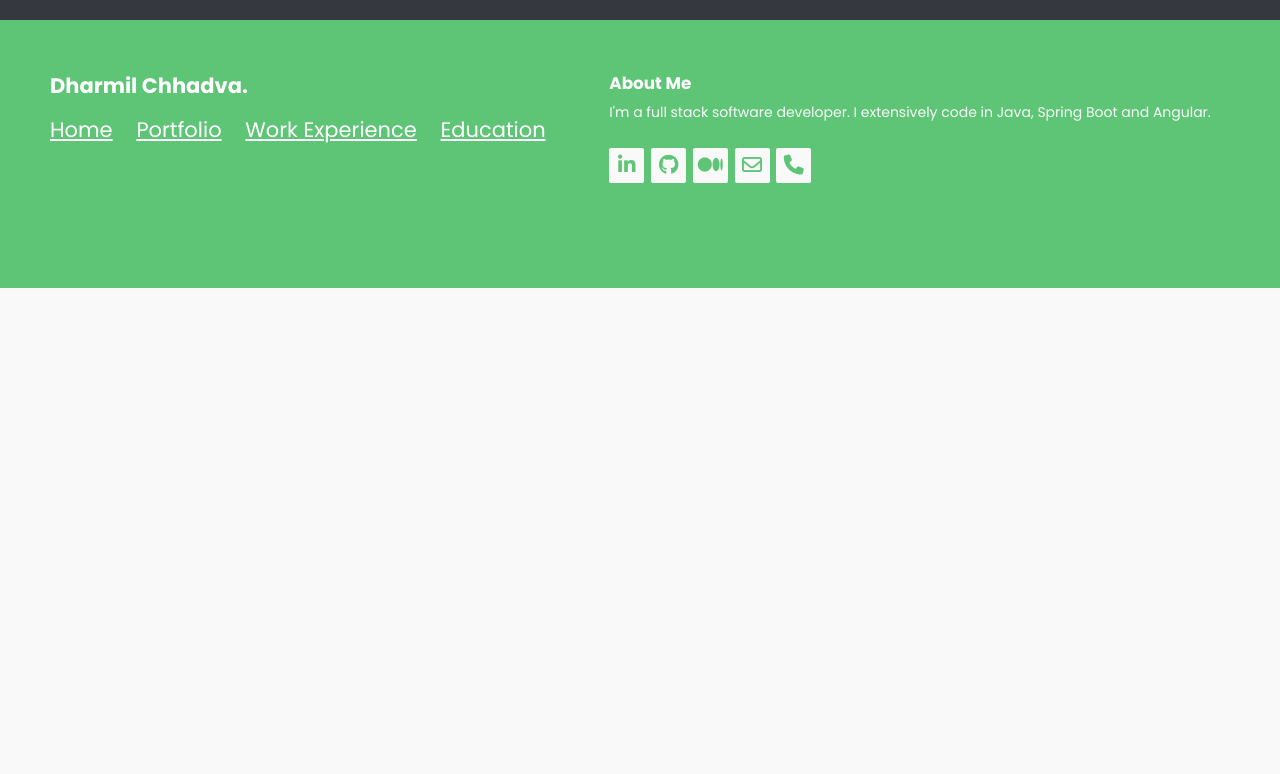
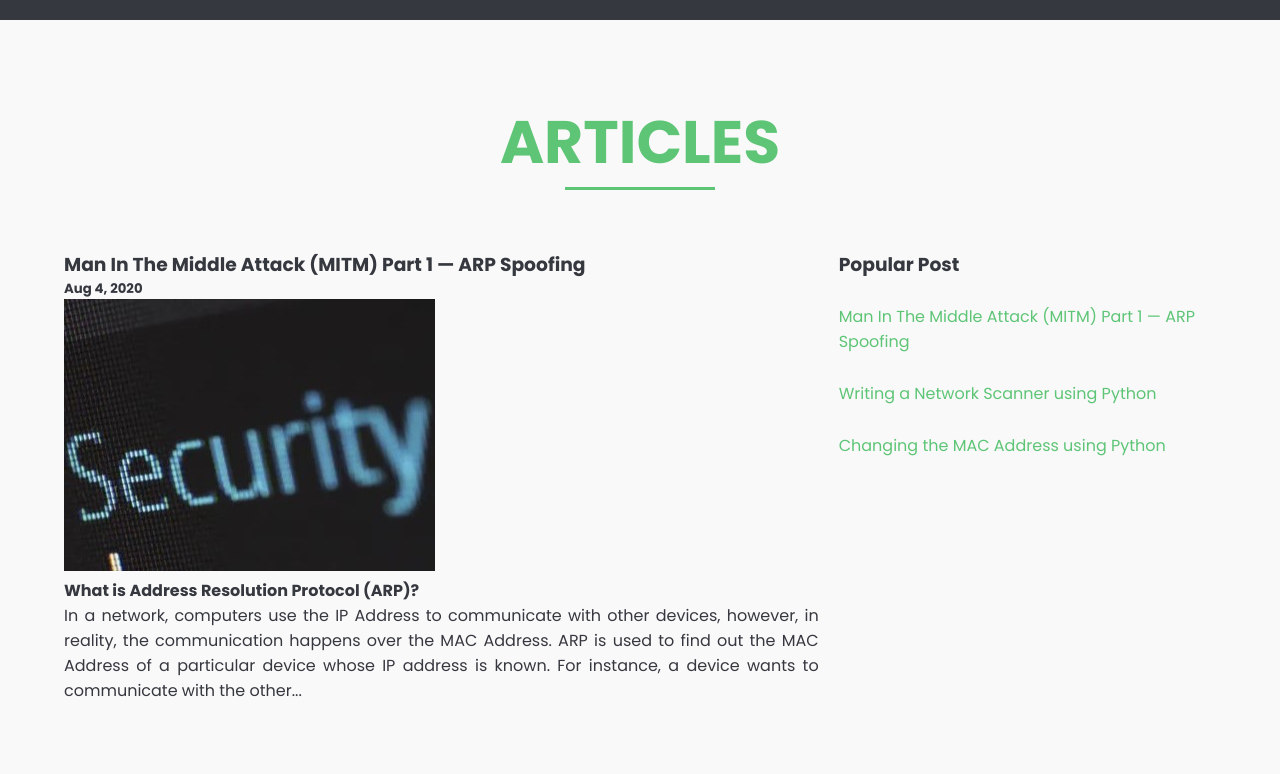
Before and after one commit to dharmil18/CSD-2103-Assignment-1-2, a plain HTML site: page index.html in a window 1280 px wide. Shown: the part 1186-1960 px from the top of the page. Before the commit the page ends 1474 px from the top, so only its background shows below. Drawn offline with Linux system fonts and the light colour scheme.

Commit message:
Added blog and favicon

```diff
--- a/css/index.css
+++ b/css/index.css
@@ -194,10 +194,68 @@ article {
 /* What I Do end */
 
 
+/* All Skills */
+.skills {
+    /* margin: 0; */
+    padding: 0;
+    background-position: center center;
+    height: auto; /* Adjust as needed */
+    background-color: var(--white);
+  }
 
+  .skills-wrapper {
+    width: 100%;
+    padding: 5%;
+  }
 
+  .skills-wrapper h2 {
+    text-transform: uppercase;
+    font-weight: bold;
+    text-align: center;
+    font-size: 30px; /* Adjust as needed */
+    color: var(--green);
+    margin: 0;
+  }
 
+  .skills-line {
+    width: 150px;
+    height: 3px;
+    background: var(--green);
+    margin: 0 auto 0 auto; /* Adjust as needed */
+  }
 
+/* All Skills End */
+
+/* Blog Start */
+.container {
+  display: flex;
+  flex-direction: column;
+  color: var(--black);
+}
+
+.blog, .sidebar {
+  width: 100%;
+}
+
+.sidebar a {
+  text-decoration: none;
+  color: var(--green);
+  display: block;
+  margin-bottom: 2px;
+  font-size: 1em;
+}
+
+.fakeimg {
+  display: none;
+}
+
+.blog p {
+  text-align: justify;
+}
+
+/* Blog End */
+
+/* Blog End */
 
 
 /* Responsiveness */
@@ -327,7 +385,7 @@ article {
     }
     .wrapper{
         width: 1170px;
-        margin: 5% auto;
+        margin: 1% auto;
     }
     .wrapper h2{
         text-transform: uppercase;
@@ -398,4 +456,55 @@ article {
     }
 
     /* What I Do End */
+
+    /* All Skills */
+    .skills {
+        margin: 0;
+        padding: 0;
+        background-position: center center;
+        height: auto;
+        background-color: var(--white);
+    }
+    .skills-wrapper{
+        width: 100%;
+        margin: 1% auto;
+    }
+    .skills-wrapper h2{
+        text-transform: uppercase;
+        /* font-family: poppins; */
+        font-weight: bold;
+        text-align: center;
+        font-size: 60px;
+        color: var(--green);
+        margin: 0;
+    }
+    .skills-line {
+        width: 150px;
+        height: 3px;
+        background: var(--green);
+        margin: 0 auto 60px auto;
+    }
+
+    /* Blog Start */
+    .container {
+      flex-direction: row;
+    }
+
+    .blog {
+      flex: 2;
+      margin-right: 20px;
+    }
+
+    .sidebar {
+      flex: 1;
+    }
+
+    .fakeimg {
+      object-fit: contain;
+      display: block;
+      width: auto;
+      height: auto;
+    }
+    /* Blog End */
+
 }
--- a/index.html
+++ b/index.html
@@ -8,6 +8,11 @@
 
     <link rel="stylesheet" href="./css/styles.css">
     <link rel="stylesheet" href="./css/index.css">
+
+    <link rel="apple-touch-icon" sizes="180x180" href="./img/icons/apple-touch-icon.png">
+    <link rel="icon" type="image/png" sizes="32x32" href="./img/icons//favicon-32x32.png">
+    <link rel="icon" type="image/png" sizes="16x16" href="./img/icons//favicon-16x16.png">
+    <link rel="manifest" href="/site.webmanifest">
 
     <link rel="stylesheet" href="https://cdnjs.cloudflare.com/ajax/libs/font-awesome/6.4.0/css/all.min.css" integrity="sha512-iecdLmaskl7CVkqkXNQ/ZH/XLlvWZOJyj7Yy7tcenmpD1ypASozpmT/E0iPtmFIB46ZmdtAc9eNBvH0H/ZpiBw==" crossorigin="anonymous" referrerpolicy="no-referrer" />
     <link rel="stylesheet" href="https://cdnjs.cloudflare.com/ajax/libs/font-awesome/6.4.0/css/brands.min.css" integrity="sha512-9YHSK59/rjvhtDcY/b+4rdnl0V4LPDWdkKceBl8ZLF5TB6745ml1AfluEU6dFWqwDw9lPvnauxFgpKvJqp7jiQ==" crossorigin="anonymous" referrerpolicy="no-referrer" />
@@ -109,6 +114,33 @@
         </article>
 
         <!-- What I Do End -->
+
+        <!-- All Skills -->
+        <article class="skills">
+            <div class="skills-wrapper">
+                <h2>
+              Articles</h2>
+            <div class="skills-line"></div>
+                <div class="container">
+                    <div class="blog">
+                        <h3>Man In The Middle Attack (MITM) Part 1 — ARP Spoofing</h3>
+                        <h5>Aug 4, 2020</h5>
+                        <div class="fakeimg"><img src="./img/blog.jpg" alt="Password Sniffer"></div>
+                            <b>What is Address Resolution Protocol (ARP)?</b>
+                            <p>
+                                In a network, computers use the IP Address to communicate with other devices, however, in reality, the communication happens over the MAC Address. ARP is used to find out the MAC Address of a particular device whose IP address is known. For instance, a device wants to communicate with the other...
+                            </p>
+                    </div>
+                    <aside class="sidebar">
+                            <h3>Popular Post</h3><br>
+                            <a href="https://medium.com/gitconnected/man-in-the-middle-attack-mitm-part-2-packet-sniffer-82f0a121c58d" target="_blank">Man In The Middle Attack (MITM) Part 1 — ARP Spoofing</a><br>
+                            <a href="https://medium.com/gitconnected/writing-a-network-scanner-using-python-a41273baf1e2" target="_blank">Writing a Network Scanner using Python</a><br>
+                            <a href="https://medium.com/gitconnected/changing-mac-address-using-python-8a16fc4a3563" target="_blank">Changing the MAC Address using Python</a>
+                    </aside>
+                </div>
+            </div>
+        </article>
+        <!-- All Skills End -->
     </main>
 
     <!-- Footer Section -->
```
Also changed, not shown: education.html (+4 -0 lines), portfolio.html (+4 -0 lines), workex.html (+4 -0 lines), img/blog.jpg (added), img/icons/about.txt (added), img/icons/android-chrome-192x192.png (added), img/icons/android-chrome-512x512.png (added), img/icons/apple-touch-icon.png (added), img/icons/favicon-16x16.png (added), img/icons/favicon-32x32.png (added), img/icons/favicon.ico (added), img/icons/site.webmanifest (added).
